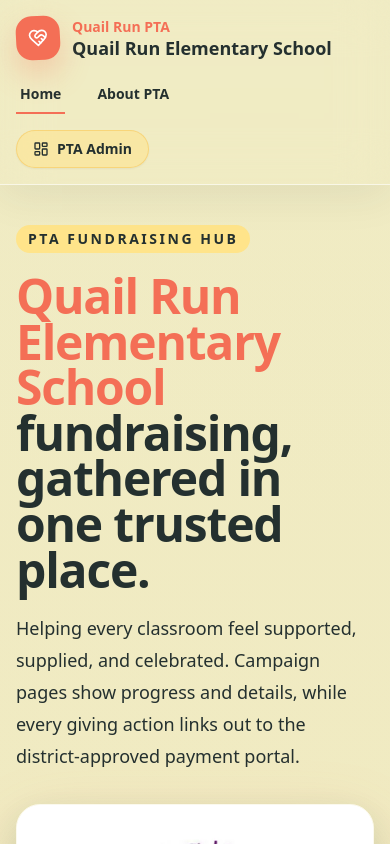
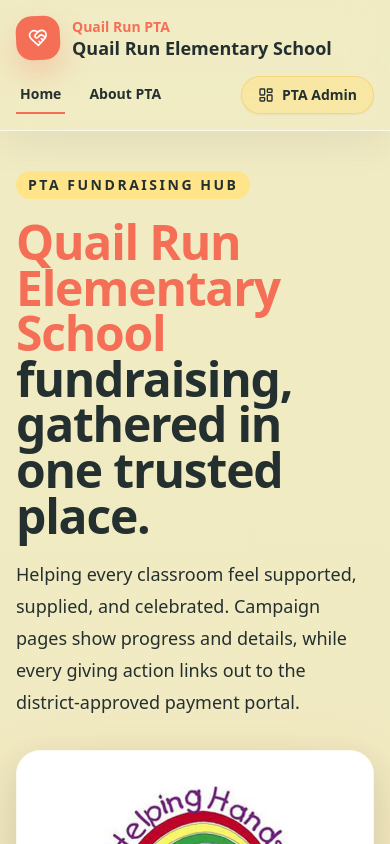
Before and after one commit to jessiechenart-beep/pta-fundraising-hub, a Next.js app: page / in a window 390 px wide. Shown: the top 844 px of the page. Built offline with nearby package versions, Linux system fonts and the light colour scheme.

Commit message:
Tighten mobile header navigation

```diff
--- a/components/PublicHeader.tsx
+++ b/components/PublicHeader.tsx
@@ -25,14 +25,15 @@ export function PublicHeader() {
             <span className="block truncate text-lg font-bold leading-tight">{schoolProfile.schoolName}</span>
           </span>
         </Link>
-        <nav className="flex items-center gap-7 md:justify-self-center" aria-label="Public sections">
+        <div className="flex items-center justify-between gap-3 md:contents">
+          <nav className="flex min-w-0 items-center gap-5 sm:gap-7 md:justify-self-center" aria-label="Public sections">
             {publicNavItems.map((item) => {
               const isActive =
                 item.href === "/" ? pathname === "/" : item.href.startsWith("/about") ? pathname === "/about" : false;
 
               return (
                 <Link
-                className={`focus-ring border-b-2 px-1 py-2 text-sm font-black transition ${
+                  className={`focus-ring whitespace-nowrap border-b-2 px-1 py-2 text-sm font-black transition ${
                     isActive
                       ? "border-coral text-ink"
                       : "border-transparent text-ink/58 hover:border-coral/35 hover:text-ink"
@@ -46,13 +47,14 @@ export function PublicHeader() {
             })}
           </nav>
           <Link
-          className="focus-ring inline-flex w-fit items-center gap-2 rounded-full border border-honey/45 bg-sunshine/55 px-4 py-2 text-sm font-bold shadow-sm transition hover:-translate-y-0.5 hover:bg-sunshine hover:shadow-soft md:justify-self-end"
+            className="focus-ring inline-flex shrink-0 items-center gap-2 whitespace-nowrap rounded-full border border-honey/45 bg-sunshine/55 px-4 py-2 text-sm font-bold shadow-sm transition hover:-translate-y-0.5 hover:bg-sunshine hover:shadow-soft md:justify-self-end"
             href="/admin"
           >
             <LayoutDashboard aria-hidden className="h-4 w-4" />
             PTA Admin
           </Link>
         </div>
+      </div>
     </header>
   );
 }
```
Lines whose indentation alone changed are shown as unchanged.
